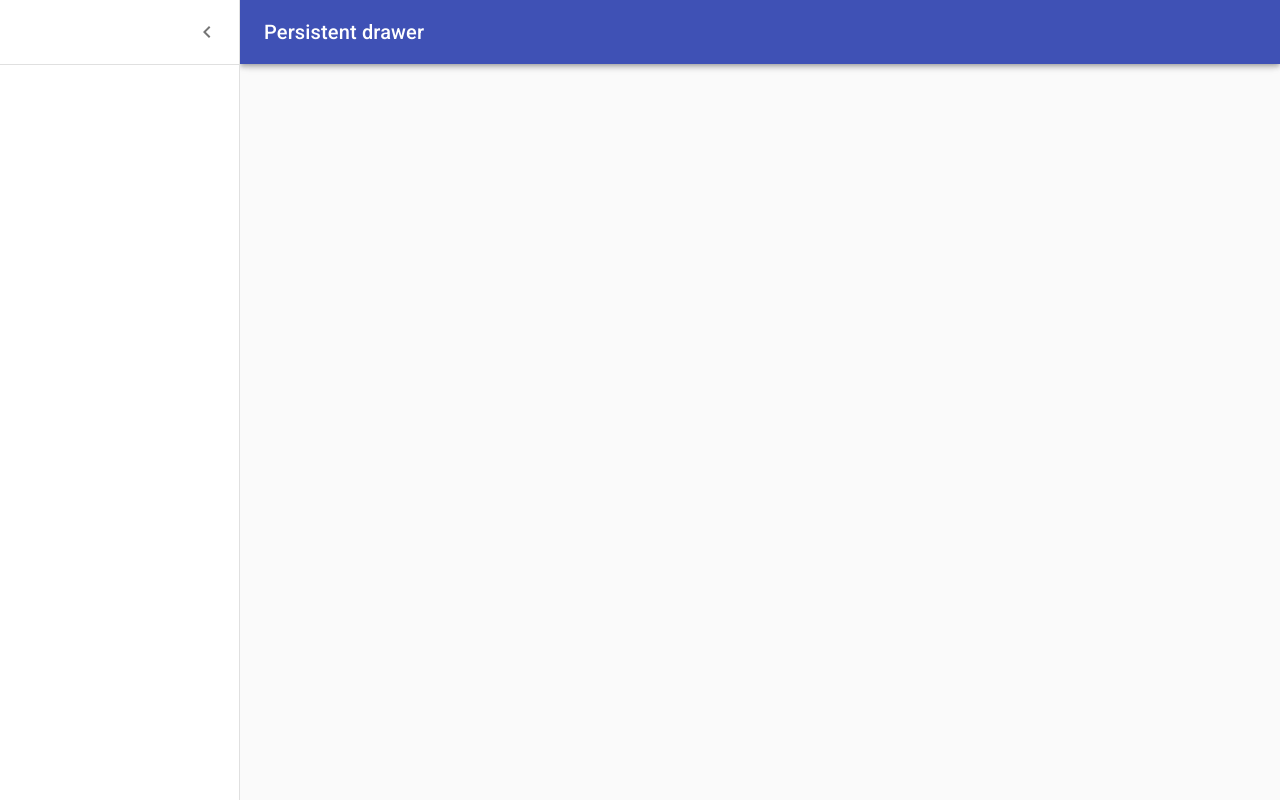
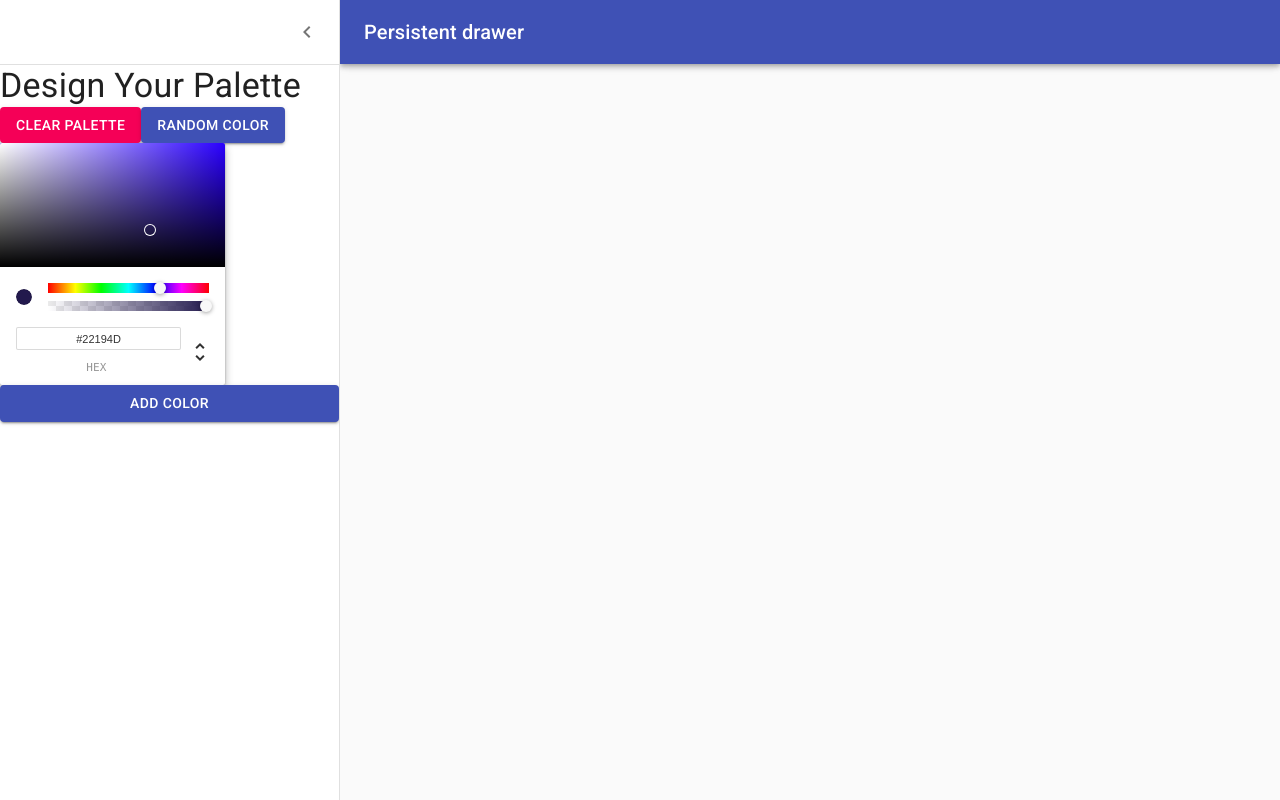
Before and after one commit to shikhar0208/Color-Palette-App, a React (Create React App) app: page /palette/new in a window 1280 px wide. Both pictures are taken after a click on the button "Open drawer". Built offline with nearby package versions, Linux system fonts and the light colour scheme.

Commit message:
Add ChromePicker and Button to Drawer

```diff
--- a/package.json
+++ b/package.json
@@ -12,6 +12,7 @@
     "chroma-js": "^2.1.0",
     "rc-slider": "^9.2.4",
     "react": "^16.13.1",
+    "react-color": "^2.18.0",
     "react-copy-to-clipboard": "^5.0.2",
     "react-dom": "^16.13.1",
     "react-router-dom": "^5.1.2",
--- a/src/NewPaletteForm.js
+++ b/src/NewPaletteForm.js
@@ -10,8 +10,10 @@
 import IconButton from "@material-ui/core/IconButton";
 import MenuIcon from "@material-ui/icons/Menu";
 import ChevronLeftIcon from "@material-ui/icons/ChevronLeft";
+import Button from "@material-ui/core/Button";
+import {ChromePicker} from 'react-color';
 
-const drawerWidth = 240;
+const drawerWidth = 340;
 
 const styles = theme => ({
   root: {
@@ -54,7 +56,7 @@
   },
   content: {
     flexGrow: 1,
-    padding: theme.spacing.unit * 3,
+    padding: theme.spacing(3),
     transition: theme.transitions.create("margin", {
       easing: theme.transitions.easing.sharp,
       duration: theme.transitions.duration.leavingScreen
@@ -125,6 +127,13 @@
             </IconButton>
           </div>
           <Divider />
+          <Typography variant="h4">Design Your Palette</Typography>
+          <div>
+            <Button variant="contained" color="secondary">Clear Palette</Button>
+            <Button variant="contained" color="primary">Random Color</Button>
+          </div>
+          <ChromePicker onChangeComplete={(newColor) => console.log(newColor)} />
+          <Button variant="contained" color="primary">Add Color</Button>
         </Drawer>
         <main
           className={classNames(classes.content, {
```
Also changed, not shown: 1 other file (tests, documents, lock files or other folders).
